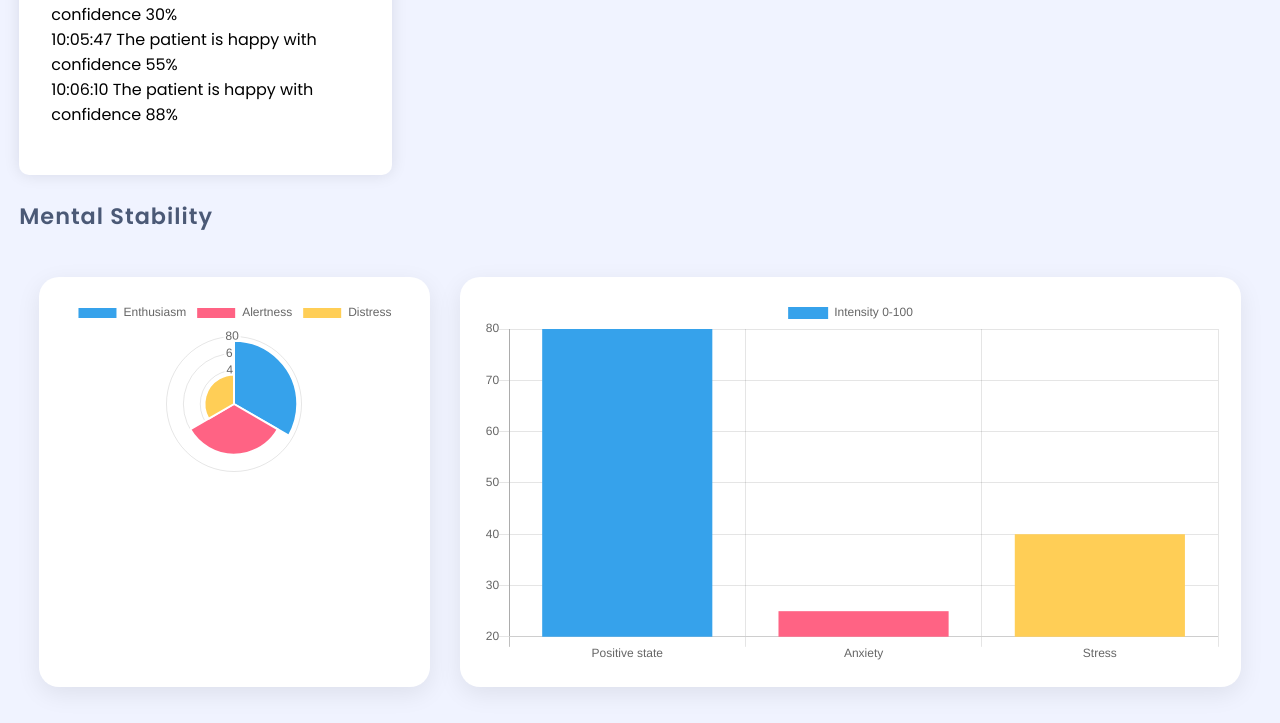
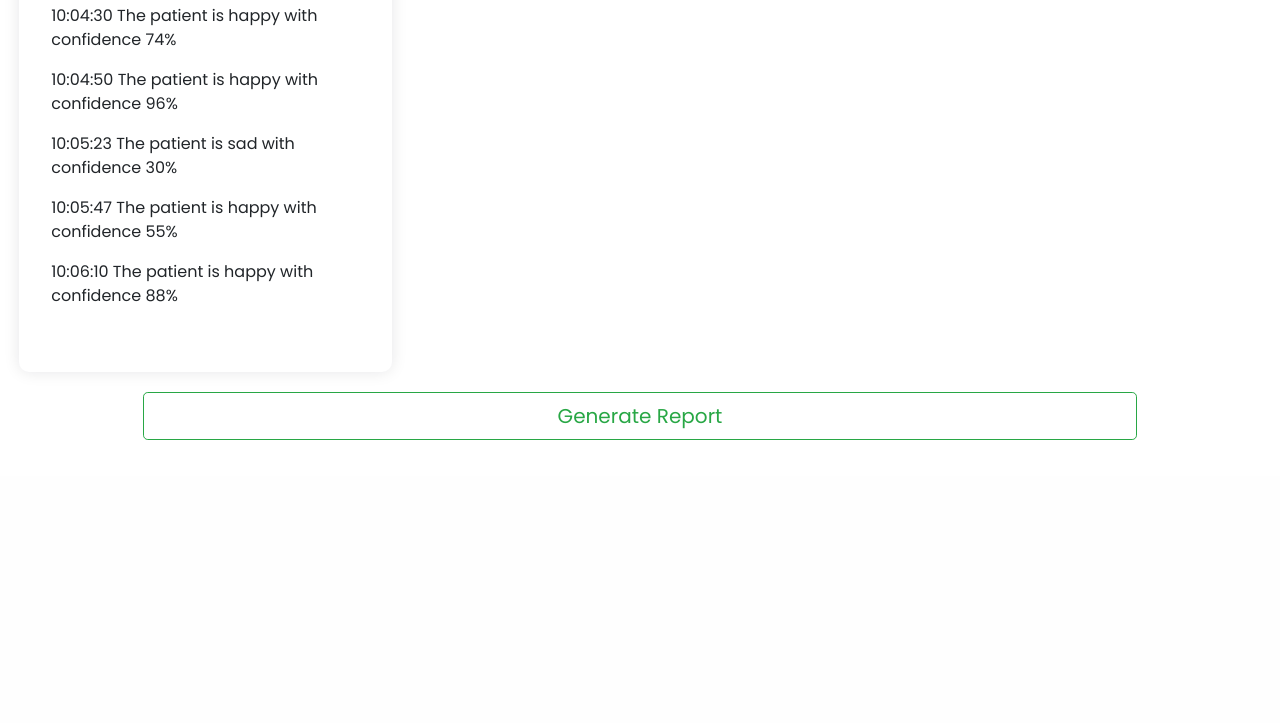
Before and after one commit to hcp-uw/how-are-you-really, a Flask app: page / in a window 1280 px wide. Shown: the part 1107-1830 px from the top of the page. After the commit the page ends 1547 px from the top, so only its background shows below. Run offline with Flask 2, Linux system fonts and the light colour scheme; some libraries are stand-ins or nearby versions.

Commit message:
style upds

```diff
--- a/templates/index.html
+++ b/templates/index.html
@@ -7,6 +7,7 @@
         <link rel="stylesheet" href="https://cdnjs.cloudflare.com/ajax/libs/font-awesome/6.0.0/css/all.min.css">
         <link rel="stylesheet" href="../static/lib/style.css">
         <link rel="stylesheet" href="./style.css">
+        <link rel="stylesheet" href="https://cdn.jsdelivr.net/npm/bootstrap@4.3.1/dist/css/bootstrap.min.css" integrity="sha384-ggOyR0iXCbMQv3Xipma34MD+dH/1fQ784/j6cY/iJTQUOhcWr7x9JvoRxT2MZw1T" crossorigin="anonymous">
         <title>How Are You Really</title>
     </head>
 
@@ -179,8 +180,9 @@
                         </div>
 
                     </div>
-                    <h3 class="section-head">Mental Stability</h3>
-                    <div class="chartsBx">
+                    <button onclick="generateReport()" type="button" class="btn btn-lg btn-block btn-outline-success" style="margin: 1em; width: 80%; margin-left: auto; margin-right: auto;">Generate Report</button>
+                    <h3 id="revealTitle" class="section-head" style="display:none;">Mental Stability</h3>
+                    <div id="revealReport" class="chartsBx" style="display:none;">
                         <div class="chart"> <canvas id="chart-1"></canvas> </div>
                         <div class="chart"> <canvas id="chart-2"></canvas> </div>
                     </div>
@@ -334,8 +336,8 @@
                     data: [75, 60, 35],
                     backgroundColor: [
                     "rgba(54, 162, 235, 1)",
+                    "rgba(255, 206, 86, 1)",
                     "rgba(255, 99, 132, 1)",
-                    "rgba(255, 206, 86, 1)",
                     ],
                 },
                 ],
@@ -367,6 +369,12 @@
             },
             });
         </script>
+        <script>
+            function generateReport(){
+                document.getElementById('revealTitle').style.display = "block";
+                document.getElementById('revealReport').style.display = "grid";
+            }
+        </script>
 
 
 </body></html>
```
